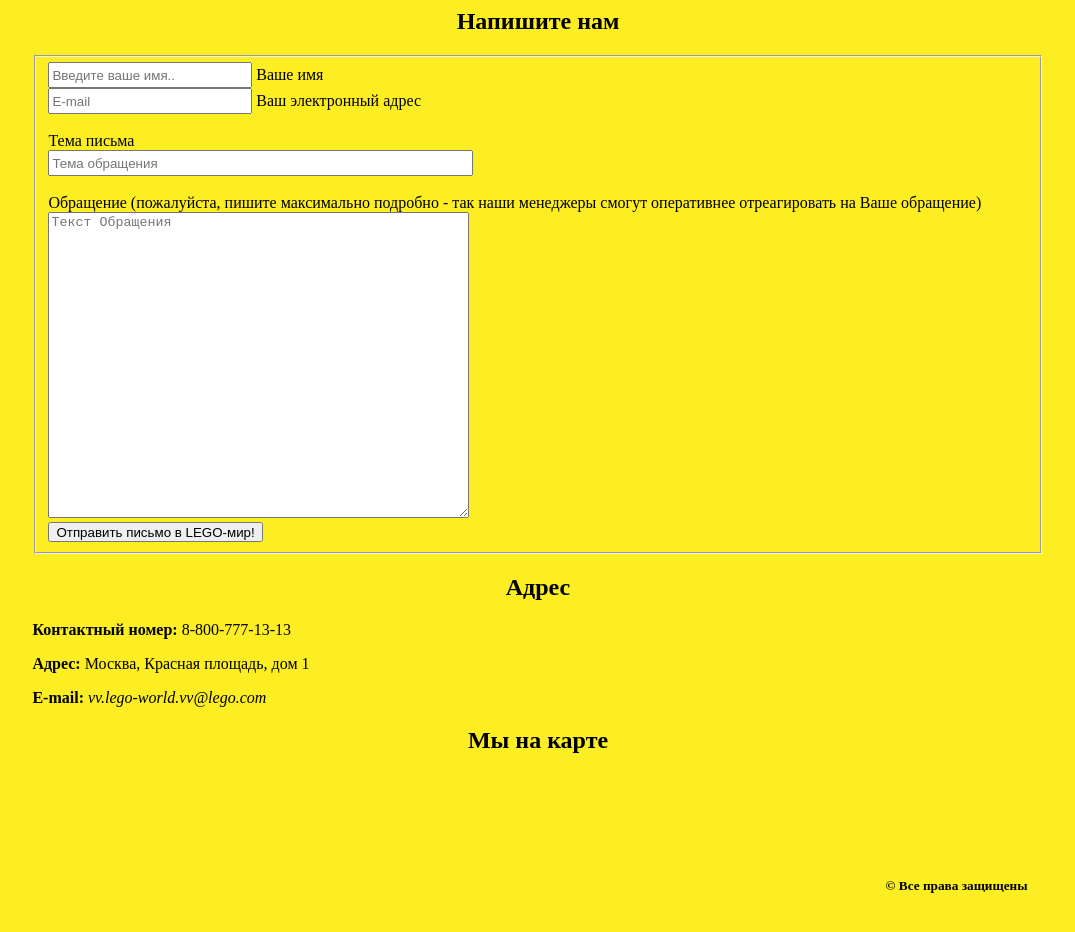
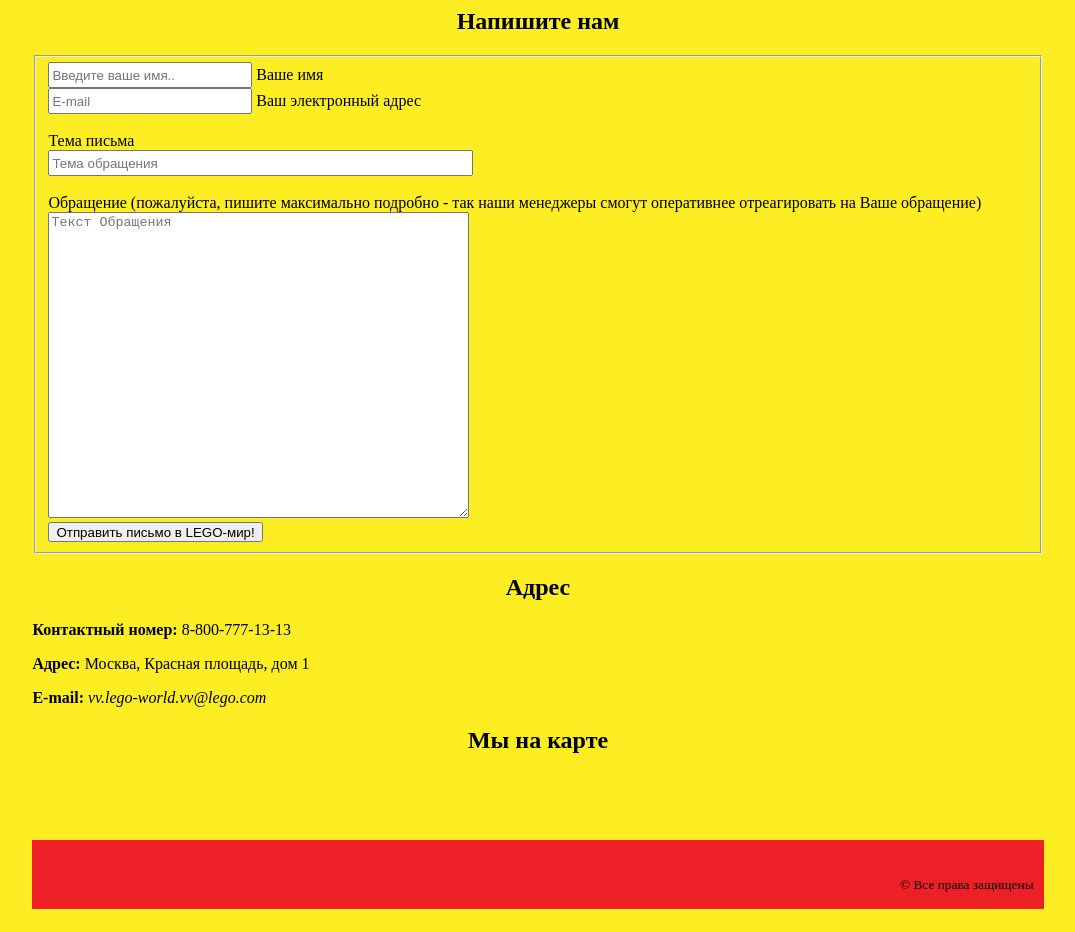
Before and after one commit to VTariko/myShop, a plain HTML site: page shop_VTariko/contacts.html in a window 1280 px wide. Shown: the part 117-1049 px from the top of the page, without its empty margins (102-1177 px from the left). Drawn offline with Linux system fonts and the light colour scheme.

Commit message:
Выравнивание footer'а, мелкий рефакторинг

```diff
--- a/shop_VTariko/contacts.html
+++ b/shop_VTariko/contacts.html
@@ -6,6 +6,7 @@
 	<link rel="stylesheet" type="text/css" href="content/site.css">
 	<link rel="SHORTCUT ICON" href="favicon.ico" type="image/x-icon">
 </head>
+<body>
 <div class="container">
 	<header>
 		<div class="content">
@@ -62,8 +63,8 @@
 	</div>
 	<br/><br/>
 	<footer>
-		<div id="footer">
-			<h5>&copy; Все права защищены</h5>
+		<div class="footer">
+			<span class="all-rights"><small>&copy; Все права защищены</small></span>
 		</div>
 	</footer>
 </div>
```
Also changed, not shown: shop_VTariko/catalog.html (+2 -2 lines), shop_VTariko/index.html (+4 -3 lines), shop_VTariko/items/legoMiddleSet.html (+2 -2 lines), shop_VTariko/items/legoSet.html (+2 -2 lines), shop_VTariko/items/legoVeryBigSet.html (+2 -2 lines), shop_VTariko/items/oneDetail.html (+2 -2 lines).
